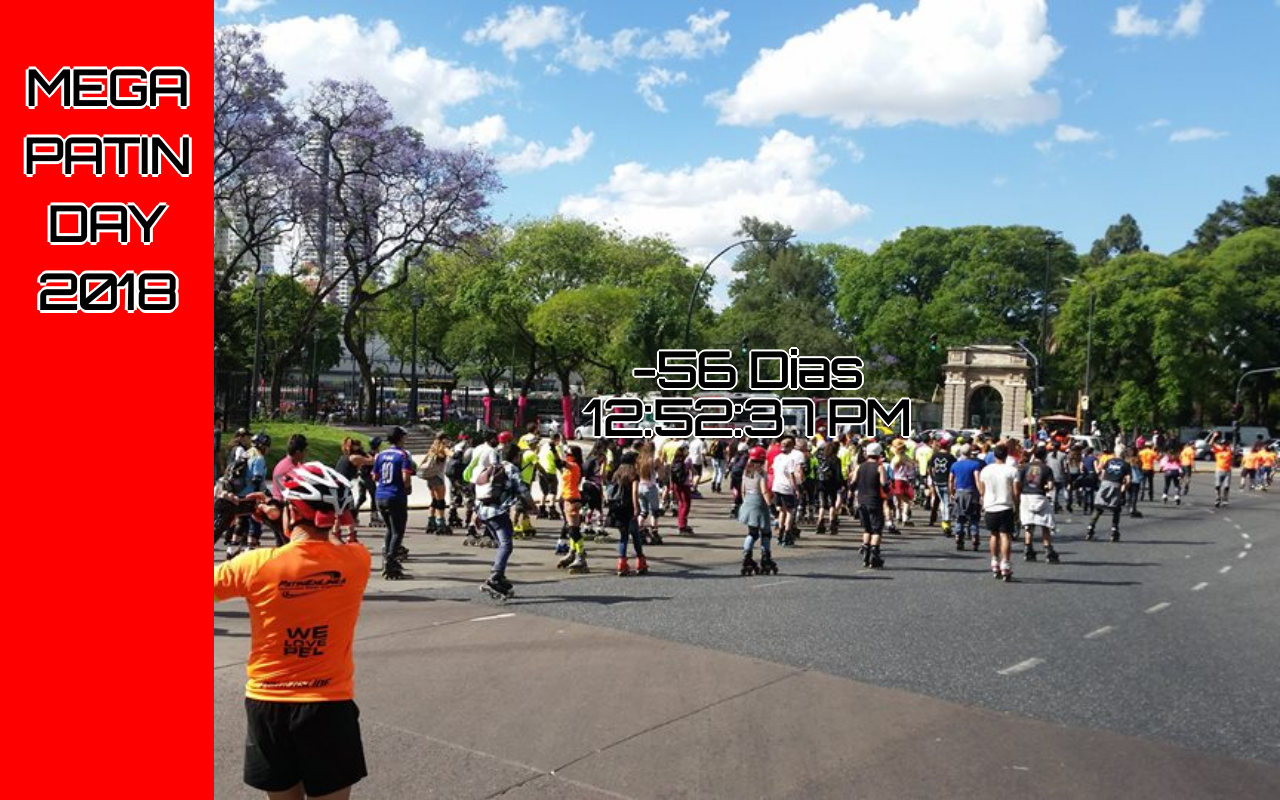
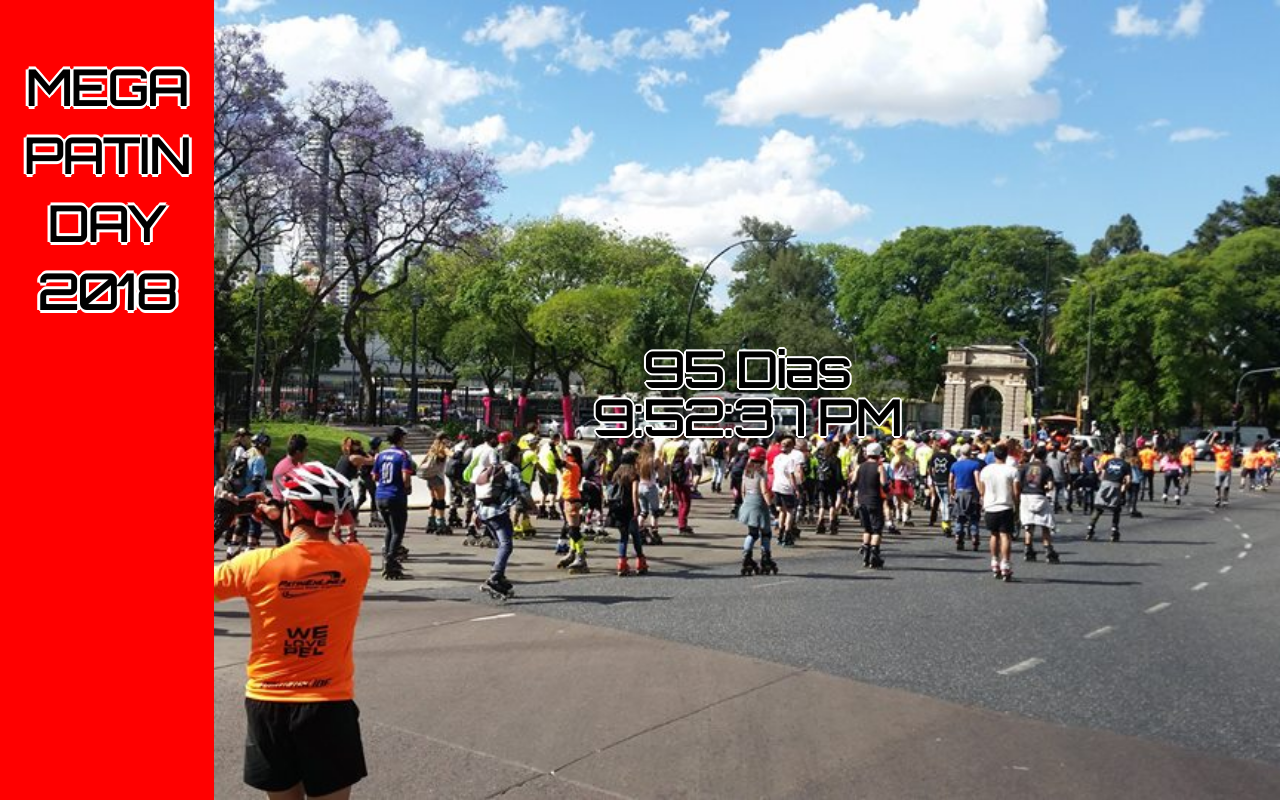
Before and after one commit to mts508/patinday2018, a plain HTML site: page index.html in a window 1280 px wide. Drawn offline with Linux system fonts and the light colour scheme.

Commit message:
Update index.html

```diff
--- a/index.html
+++ b/index.html
@@ -71,7 +71,7 @@
 
 	<script>
 
-		FECHA = "17/11/2018 15:00";
+		FECHA = "18/04/2019 00:00";
 		fecha = getDateFromLocaleDateString(FECHA);
 
 
```
